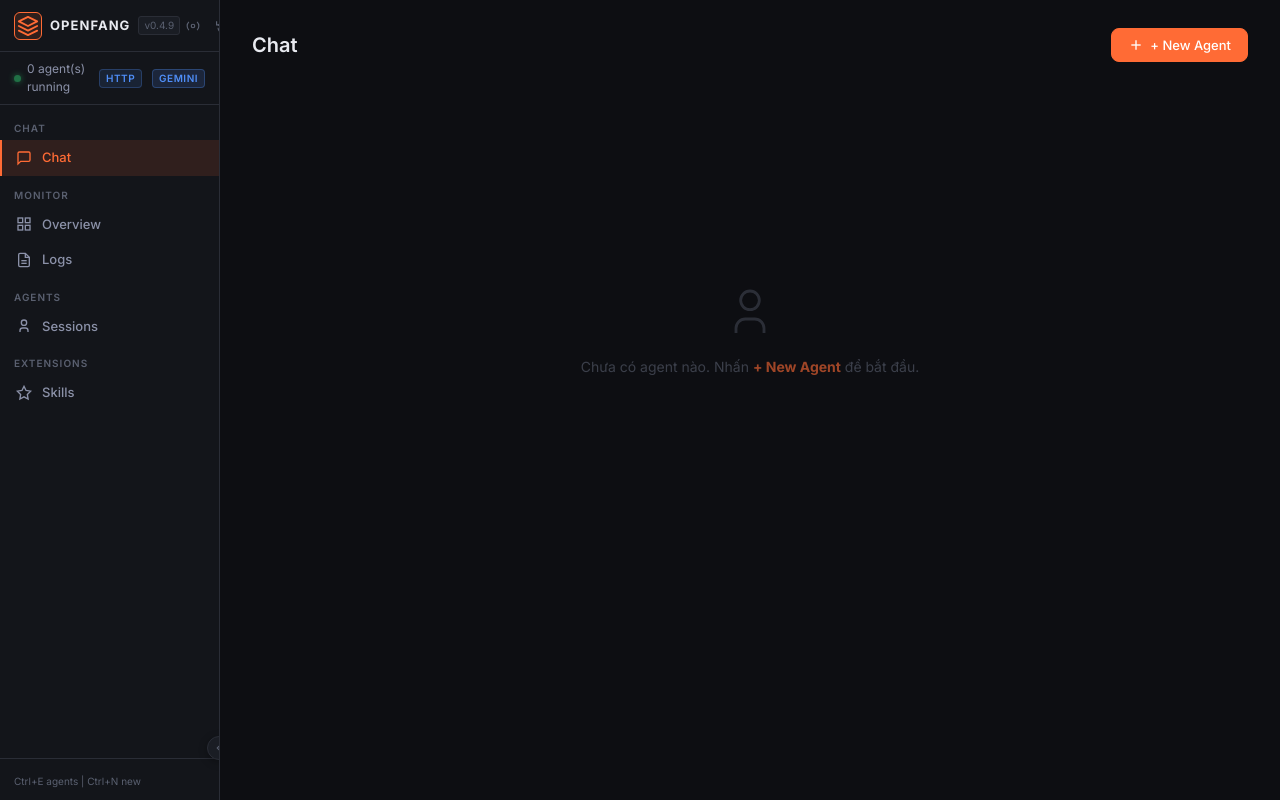
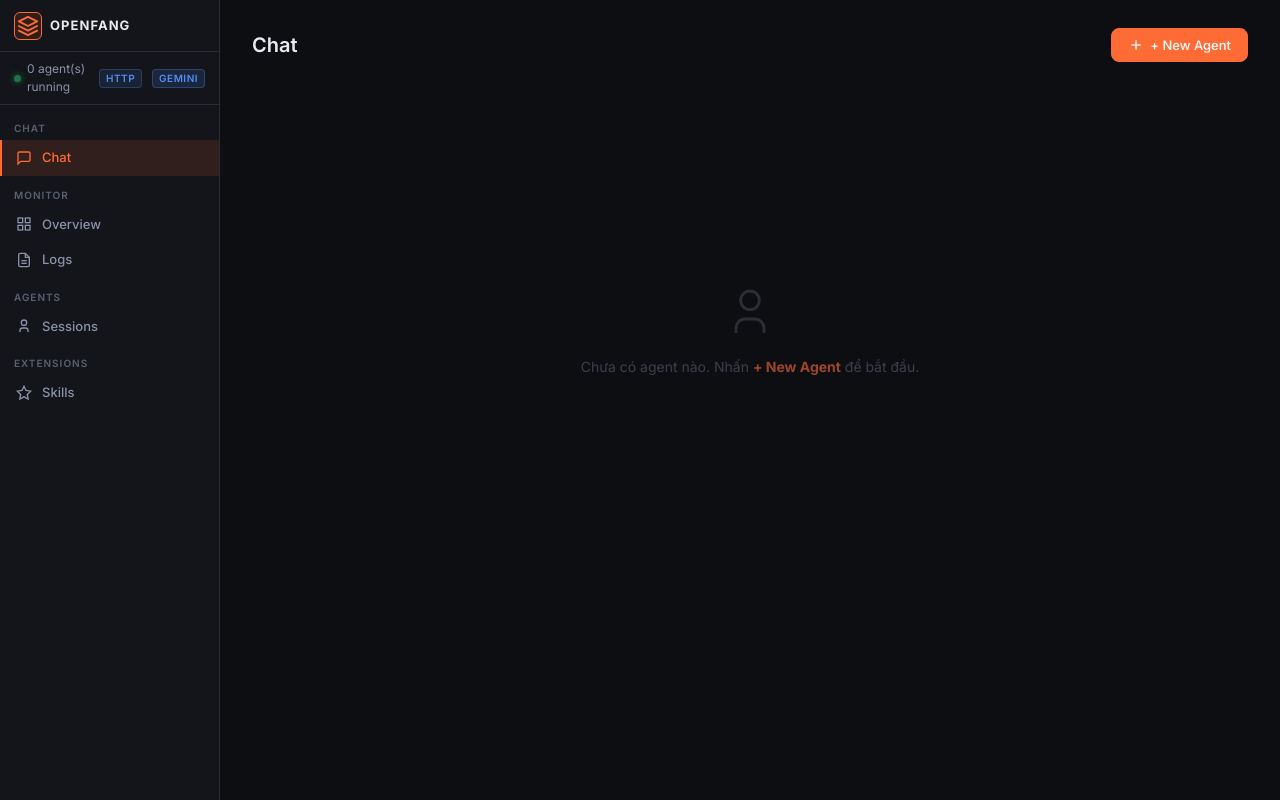
Before and after one commit to phamquocdat797979/openfang-app, a website: page public/index.html in a window 1280 px wide. Drawn offline with Linux system fonts and the light colour scheme; no server answers.

Commit message:
ui: clean up sidebar — remove version badge, icon buttons, footer hint, collapse button

```diff
--- a/public/index.html
+++ b/public/index.html
@@ -21,15 +21,6 @@
           </svg>
         </div>
         <span class="logo-text">OPENFANG</span>
-        <span class="logo-version">v0.4.9</span>
-      </div>
-      <div class="header-actions">
-        <button class="icon-btn" title="Settings" id="globalSettingsBtn">
-          <svg width="14" height="14" viewBox="0 0 24 24" fill="none" stroke="currentColor" stroke-width="2"><circle cx="12" cy="12" r="3"/><path d="M19.07 4.93a10 10 0 0 1 0 14.14M4.93 4.93a10 10 0 0 0 0 14.14"/></svg>
-        </button>
-        <button class="icon-btn" title="Refresh">
-          <svg width="14" height="14" viewBox="0 0 24 24" fill="none" stroke="currentColor" stroke-width="2"><polyline points="1 4 1 10 7 10"/><path d="M3.51 15a9 9 0 1 0 .49-3.5"/></svg>
-        </button>
       </div>
     </div>
 
@@ -77,13 +68,7 @@
       </div>
     </nav>
 
-    <div class="sidebar-footer">
-      <span class="footer-hint">Ctrl+E agents | Ctrl+N new</span>
-    </div>
 
-    <button class="sidebar-collapse-btn" id="sidebarCollapseBtn" onclick="toggleSidebar()">
-      <svg width="14" height="14" viewBox="0 0 24 24" fill="none" stroke="currentColor" stroke-width="2"><polyline points="15 18 9 12 15 6"/></svg>
-    </button>
   </aside>
 
   <!-- Main Content -->
```
